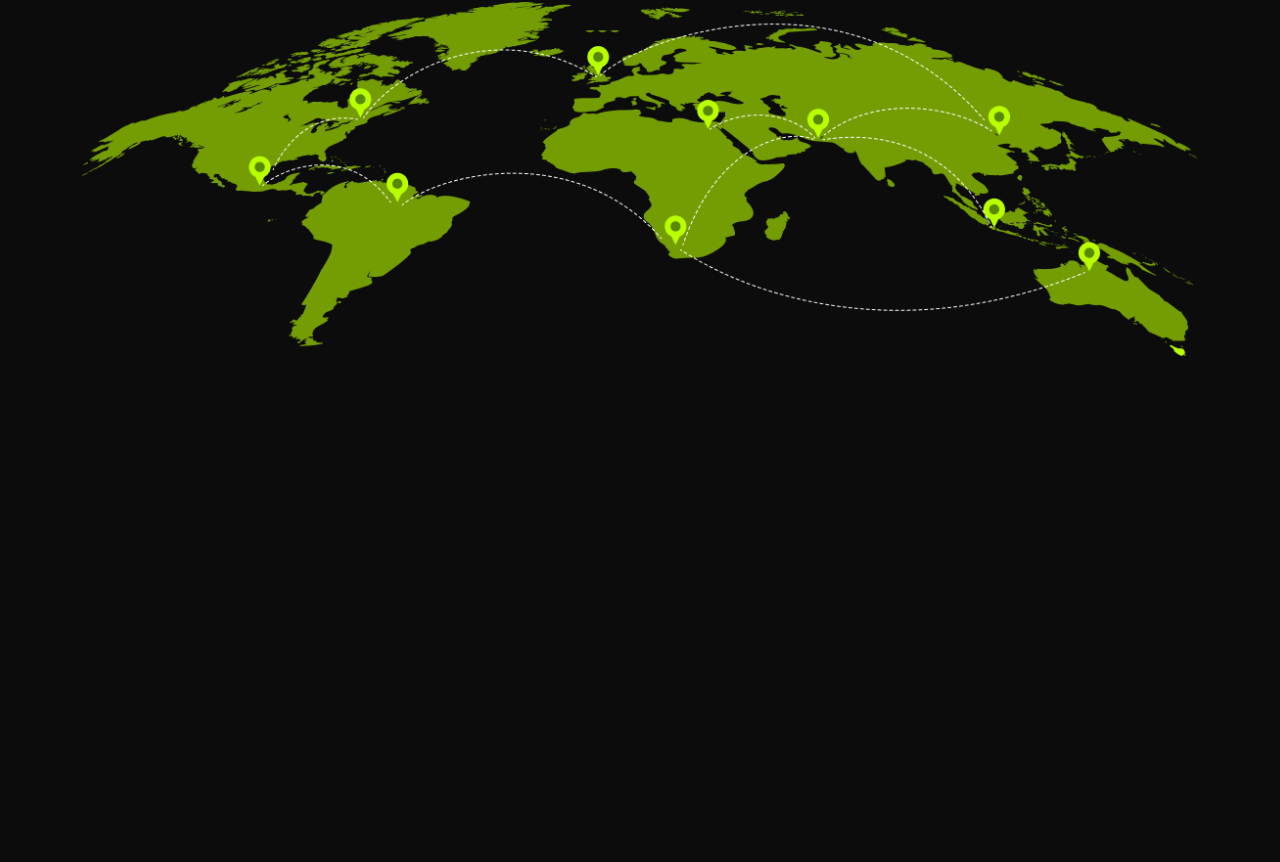
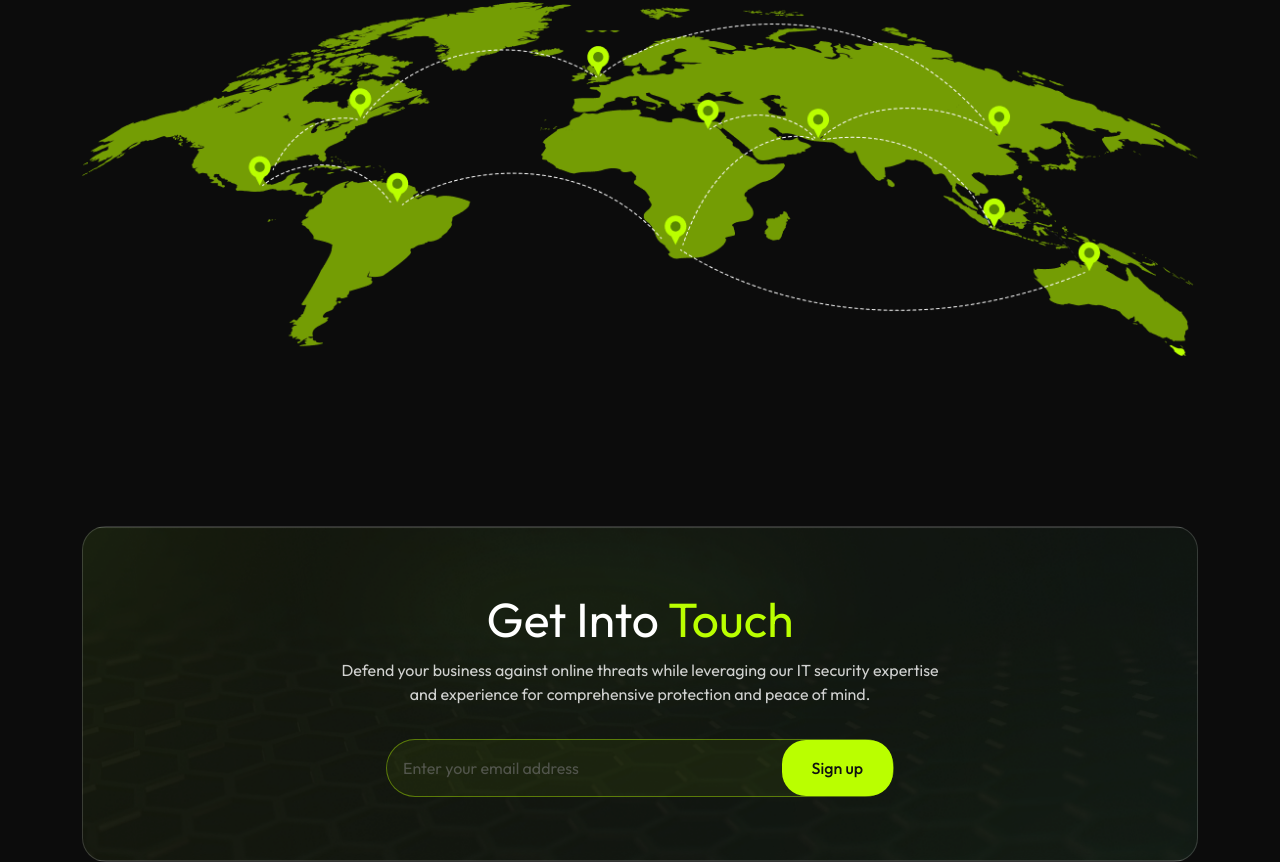
Before and after one commit to rinklepoonia/cybertise, a plain HTML site: page index.html in a window 1280 px wide. Shown: the part 3452-4314 px from the top of the page. Before the commit the page ends 3978 px from the top, so only its background shows below. Drawn offline with nearby package versions, Linux system fonts and the light colour scheme.

Commit message:
get in touch section done

```diff
--- a/assets/css/root.css
+++ b/assets/css/root.css
@@ -12,6 +12,7 @@
     --clr-bodygreen: #0C0C0C;
     --clr-greenIconBox: #BAFF001A;
     --clr-lightWhite: #FFFBFF;
+    --clr-borderGren: #BAFF0066;
 }
 
 .color-lightWhite {
--- a/assets/css/style.css
+++ b/assets/css/style.css
@@ -15,6 +15,10 @@
 
 .opacity_80 {
     opacity: 80%;
+}
+
+.opacity_60 {
+    opacity: 60%;
 }
 
 /* =========font-weight========= */
@@ -184,6 +188,18 @@
         max-width: 467px;
     }
 
+    .touch_box {
+        padding: 10px;
+        max-width: 1140px;
+        min-height: 332px;
+        border: 1px solid #FFFFFF29;
+        border-radius: 24px;
+        display: flex;
+        justify-content: center;
+        align-items: center;
+        flex-direction: column;
+    }
+
 }
 
 /* =========box========= */
@@ -207,8 +223,6 @@
 .mb_5 {
     margin-bottom: 5px;
 }
-
-
 
 .max_w_628 {
     max-width: 628px;
@@ -329,6 +343,32 @@
     padding-bottom: 170px;
 }
 
+/* =============input-section============= */
+.mb_15 {
+    margin-bottom: 15px;
+}
+
+.touch_bg {
+    background-image: url(../images/png/touch-bg-img.png);
+    background-size: cover;
+    background-repeat: no-repeat;
+    background-position: center;
+}
+
+.border_none {
+    border: none;
+    outline: none;
+}
+
+.input_box {
+    max-width: 508px;
+    background: #BAFF000F;
+    border: 1px solid var(--clr-borderGren);
+    border-radius: 48px;
+    outline: transparent;
+
+}
+
 @media (min-width:768px) {
     .data_box {
         padding: 36px 75px 36px 41px;
@@ -336,6 +376,10 @@
 
     .mb_md_10 {
         margin-bottom: 10px;
+    }
+
+    .mb_md_33 {
+        margin-bottom: 33px;
     }
 }
 
@@ -363,4 +407,10 @@
     .pt_lg_40 {
         padding-top: 40px;
     }
+
+    .touch_box {
+        padding: 64px 256px;
+        border: 1px solid #FFFFFF29;
+        border-radius: 24px;
+    }
 }
--- a/index.html
+++ b/index.html
@@ -385,7 +385,33 @@
             <img class="w-100" src="./assets/images/png/map-img.png" alt="map-img">
         </div>
     </section>
+    <!-- ==============Get into touch============= -->
+    <section>
+        <div class="container_1140">
+            <div class="touch_bg touch_box">
+                <h3 class="ff_outfit fw-normal text48-lg lh-57 color-white mb_md_10 mb_5 text-center">Get Into <span
+                        class="color-parretGreen">Touch</span></h3>
+                <p
+                    class="ff_outfit fw-normal text16-sm lh-24 color-white opacity_80 max_w_628 text-center mb_md_33 mb_15">
+                    Defend
+                    your
+                    business
+                    against online
+                    threats
+                    while leveraging our IT security expertise and experience for comprehensive
+                    protection and peace of mind.</p>
+                <div class="d-flex input_box justify-content-between mx-auto">
+                    <input type="text" placeholder="Enter your email address"
+                        class="ff_outfit fw-normal text16-sm lh-24 color-white opacity_60 bg-transparent border_none ps-3 w-100 d-sm-block d-none">
+                    <input type="text" placeholder="Enter your email"
+                        class="ff_outfit fw-normal text16-sm lh-24 color-white opacity_60 bg-transparent border_none ps-3 w-100 d-sm-none d-block">
+                    <button class="ff_outfit fw-medium text16-sm lh-24 color-btnBlack btnn_styling text-nowrap">Sign
+                        up</button>
+                </div>
+            </div>
 
+        </div>
+    </section>
     <script src="https://cdn.jsdelivr.net/npm/bootstrap@5.3.3/dist/js/bootstrap.bundle.min.js"
         integrity="sha384-YvpcrYf0tY3lHB60NNkmXc5s9fDVZLESaAA55NDzOxhy9GkcIdslK1eN7N6jIeHz"
         crossorigin="anonymous"></script>
```
Also changed, not shown: assets/images/png/touch-bg-img.png (added).
